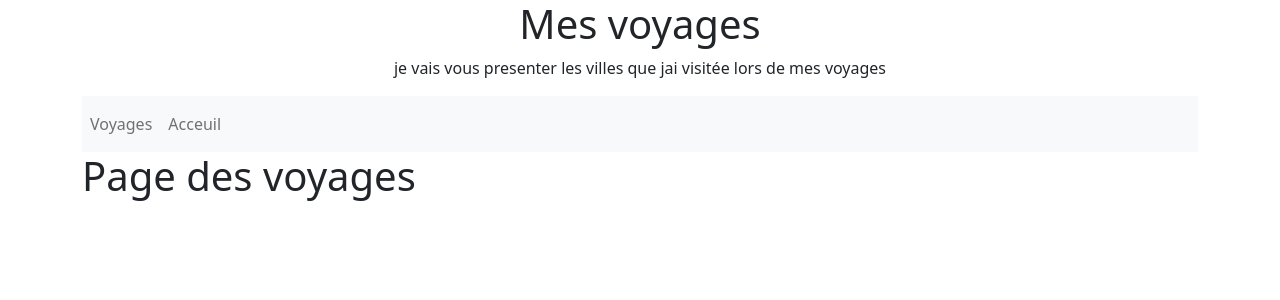
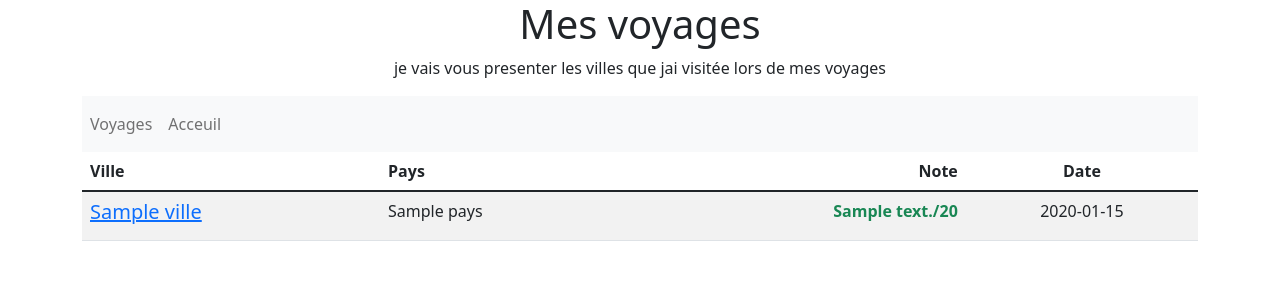
Before and after one commit to kalwiin/Mes-Voyages, a Symfony app: template templates/pages/voyages.html.twig in a window 1280 px wide. Shown: the top 300 px of the page. Run offline with Twig, Linux system fonts and the light colour scheme; the template is opened without the code that fills it: most values are stand-ins (such as "Sample title", 1, 10 or a date in 2020); some libraries are stand-ins or nearby versions.

Commit message:
Phase 8 : ORM (affichage en colonne des informations provenant de la BDD).

```diff
--- a/src/DataFixtures/VisiteFixture.php
+++ b/src/DataFixtures/VisiteFixture.php
@@ -14,15 +14,15 @@ class VisiteFixture extends Fixture
         $faker = Factory::create('fr_FR');
 
         for($k=0 ;$k<100 ; $k++){
-            $visite = new Visite();
-            $visite->setVille($faker->city)
+            $visites = new Visite();
+            $visites->setVille($faker->city)
                    ->setPays($faker->country)
                    ->setDatecreation($faker->dateTimeBetween('-10 years','now'))
                    ->setTempmin($faker->numberBetween(-20,10))
                    ->setTempmax($faker->numberBetween(10, 40))
                    ->setNote($faker->numberBetween(0,20))
                    ->setAvis($faker->sentence(4, true));
-            $manager->persist($visite);
+            $manager->persist($visites);
         }
         $manager->flush();
     }
--- a/templates/pages/voyages.html.twig
+++ b/templates/pages/voyages.html.twig
@@ -1,5 +1,44 @@
 {% extends "basefront.html.twig" %}
 
 {% block body %}
-<h1>Page des voyages</h1>
+    <table class="table table-striped">
+        <thead>
+            <tr>
+                <th class="text-left" scope="col">Ville</th>
+                <th class="text-left" scope="col">Pays</th>
+                <th class="text-end" scope="col">Note</th>
+                <th class="text-center" scope="col">Date</th>
+            </tr>
+        </thead>
+        <tbody>
+            {% for visite in visites %}
+                <tr>
+                    <td>
+                        <h5 class="text-primary">
+                            <a href="#">{{ visite.ville }}</a>
+                        </h5>
+                    </td>
+                    <td>
+                        {{ visite.pays }}
+                    </td>
+                    <td class="text-end">
+                        <strong>
+                            {% if visite.note <10 %}
+                                <div class="text-danger">
+                                    {{ visite.note }}/20
+                                </div>
+                            {% else %}
+                                <div class="text-success">
+                                    {{ visite.note }}/20
+                                </div>
+                            {% endif %}
+                        </strong>
+                    </td>
+                    <td class="text-center">
+                        {{ visite.datecreationstring }}
+                    </td>
+                </tr>
+            {% endfor %}
+        </tbody>
+    </table>
 {% endblock %}
```
Also changed, not shown: src/Controller/VoyagesController.php (+39 -3 lines), src/Entity/Visite.php (+8 -0 lines).
